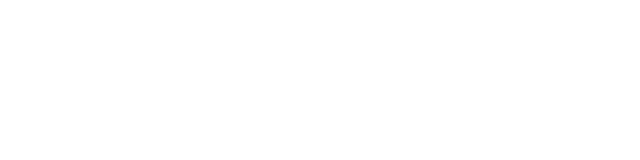
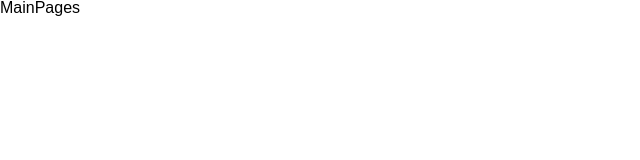
Before and after one commit to Suyeong-Lim/Wanted_Refactoring, a React (Create React App) app in the folder request_a_quote/: page / in a window 1280 px wide. Shown: the top 160 px of the page, without its empty margins (0-640 px from the left). Built offline with nearby package versions, Linux system fonts and the light colour scheme.

Commit message:
Feat: MainPage 생성

```diff
--- a/request_a_quote/package.json
+++ b/request_a_quote/package.json
@@ -10,6 +10,7 @@
     "react-dom": "^18.0.0",
     "react-scripts": "5.0.1",
     "styled-components": "^5.3.5",
+    "styled-reset": "^4.3.4",
     "web-vitals": "^2.1.4"
   },
   "scripts": {
--- a/request_a_quote/src/App.js
+++ b/request_a_quote/src/App.js
@@ -1,5 +1,13 @@
+import MainPages from 'pages/MainPages';
+import GlobalStyles from 'styles/GlobalStyles';
+
 function App() {
-  return <div className="App"></div>;
+    return (
+        <>
+            <GlobalStyles />
+            <MainPages />
+        </>
+    );
 }
 
 export default App;
--- /dev/null
+++ b/request_a_quote/src/pages/MainPages.js
@@ -0,0 +1,7 @@
+import React from 'react';
+
+const MainPages = () => {
+    return <div>MainPages</div>;
+};
+
+export default MainPages;
--- /dev/null
+++ b/request_a_quote/src/styles/GlobalStyles.js
@@ -0,0 +1,31 @@
+import { createGlobalStyle } from 'styled-components';
+import reset from 'styled-reset';
+
+const GlobalStyles = createGlobalStyle`
+    ${reset}
+    html,
+    body,
+    #root {
+    height: 100%;
+    }
+    * {
+    box-sizing: border-box;
+    }
+    body {
+        font-family: 'Noto Sans KR', sans-serif;
+        }
+    a {
+    color: inherit;
+    text-decoration: none;
+    }
+    button {
+        background: inherit;
+        border: none;
+        box-shadow:none;
+    }
+    ol,ul,li {
+        list-style: none;
+    }
+`;
+
+export default GlobalStyles;
```
Also changed, not shown: 2 other files (tests, documents, lock files or other folders).
